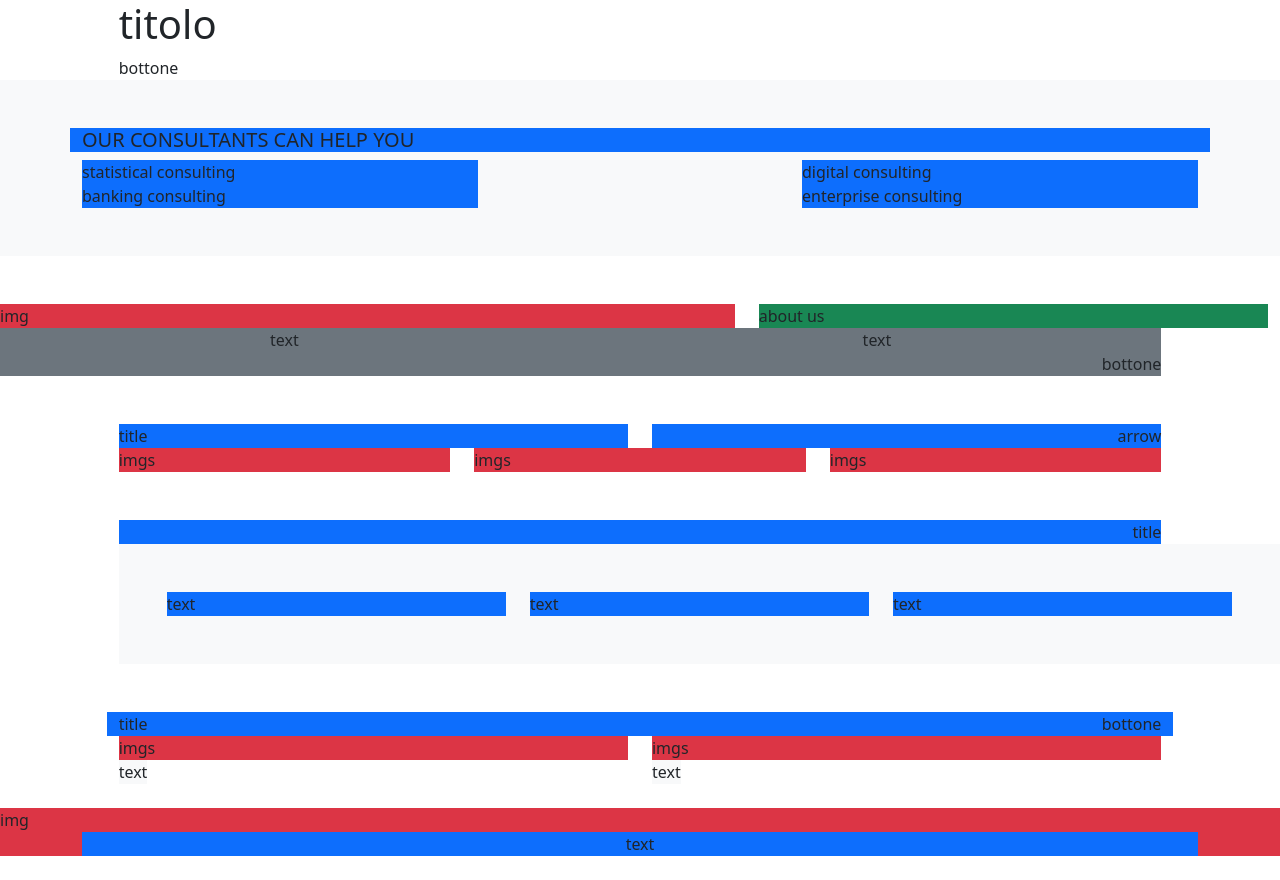
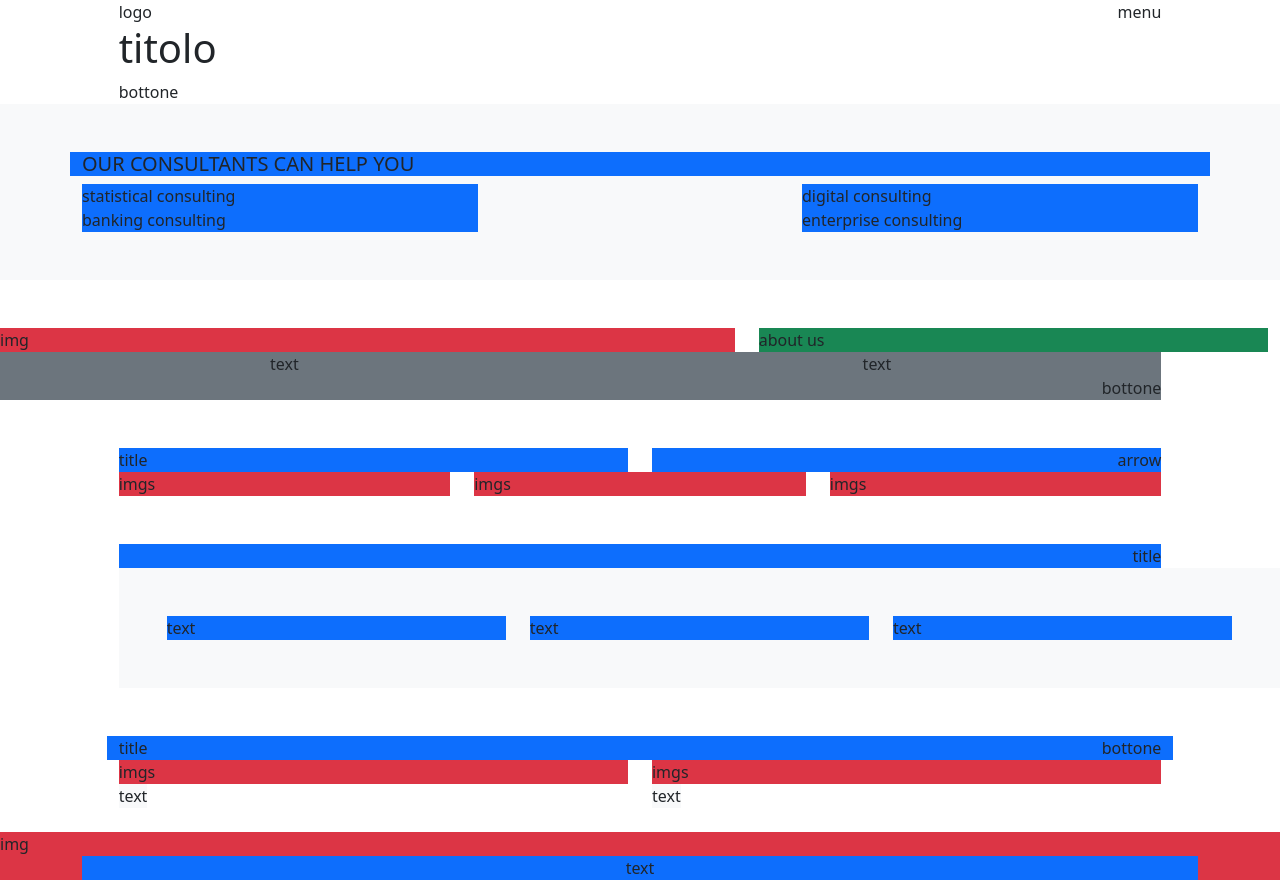
Before and after one commit to diegoferrari129/proj-html-vuejs, a Vue app: page / in a window 1280 px wide. Before the commit the page ends 856 px from the top, so only its background shows below. Built offline with nearby package versions, Linux system fonts and the light colour scheme.

Commit message:
[UPD] created layout to AppHeader.vue

```diff
--- a/src/App.vue
+++ b/src/App.vue
@@ -1,13 +1,16 @@
 <script>
+import AppHeader from './components/AppHeader.vue';
 import AppMain from './components/AppMain.vue';
 export default {
     components:{
+        AppHeader,
         AppMain,
     }
 }
 </script>
 
 <template>
+    <AppHeader />
     <AppMain />
 </template>
 
--- a/src/components/AppFooter.vue
+++ b/src/components/AppFooter.vue
@@ -8,6 +8,7 @@ export default {
 
 </template>
 
+
 <style lang="scss" scoped>
 
 </style>
--- a/src/components/AppHeader.vue
+++ b/src/components/AppHeader.vue
@@ -5,7 +5,23 @@ export default {
 </script>
 
 <template>
+    <div class="container-fluid">
+        <div class="row">
+            <div class="col-10 offset-1">
+                <div class="d-flex justify-content-between">
+                    <!-- logo -->
+                <div>
+                    logo
+                </div>
+                <!-- menu -->
+                 <div>
+                    menu
+                 </div>
+                </div>
 
+            </div>
+        </div>
+    </div>
 </template>
 
 <style lang="scss" scoped>
--- a/src/components/AppMain.vue
+++ b/src/components/AppMain.vue
@@ -261,4 +261,5 @@ export default {
     .ms-150{
         margin-left: 150px;
     }
+
 </style>
```
